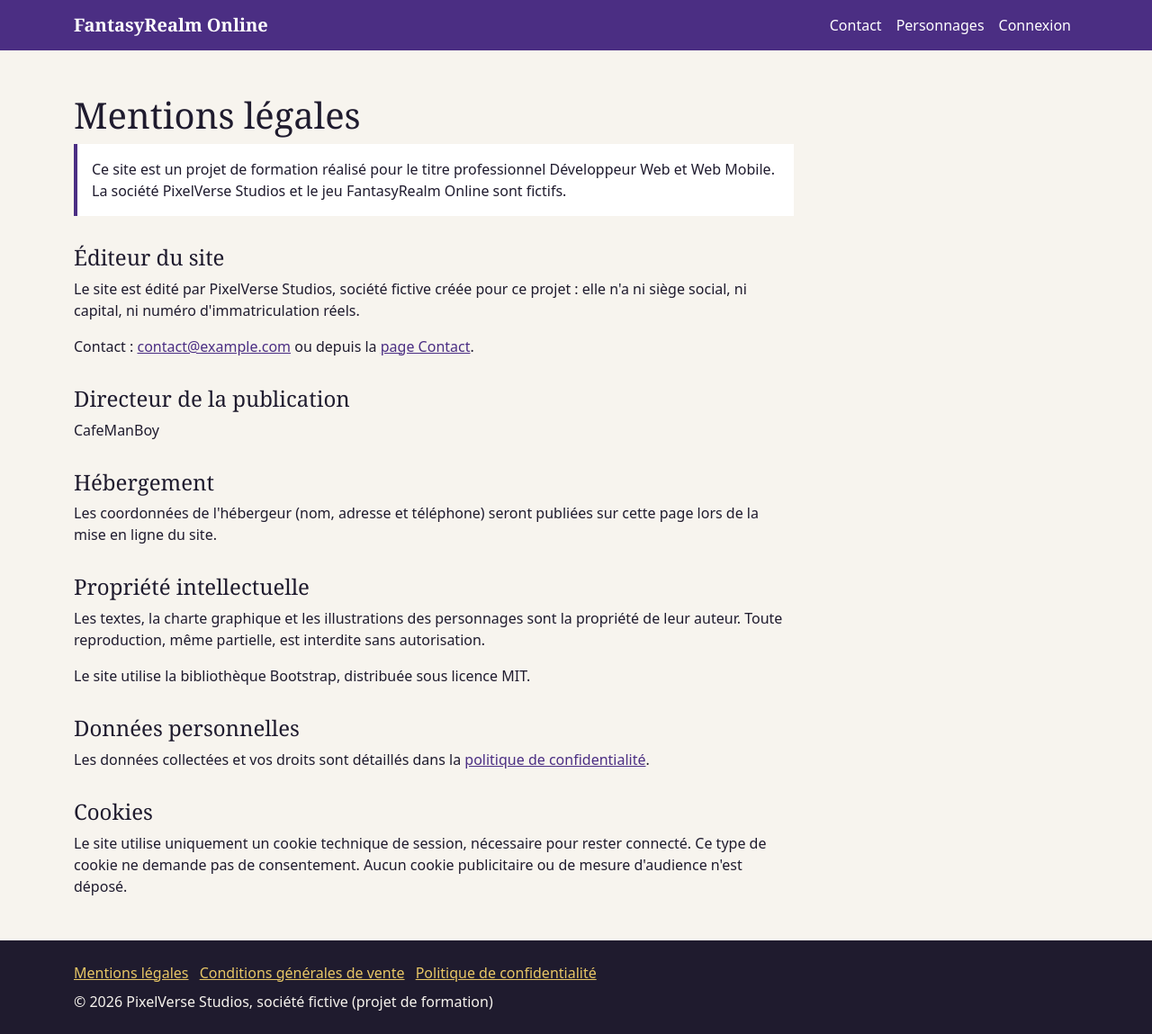
After one commit to CafeManBoy/fantasyrealm, a PHP site: page /mentions-legales in a window 1280 px wide. The commit adds this page. Shown: the whole page at 90% size. Run offline with PHP 8.4, Linux system fonts and the light colour scheme.

Commit message:
feat: mentions légales, CGV et politique de confidentialité

```diff
--- a/app/Controllers/PageController.php
+++ b/app/Controllers/PageController.php
@@ -2,12 +2,27 @@
 
 namespace App\Controllers;
 
-// Contrôleur des pages fixes du site (accueil, page 404)
+// Contrôleur des pages fixes du site (accueil, pages légales, page 404)
 class PageController extends Controller
 {
     public function accueil(): void
     {
         $this->afficher('accueil', 'Accueil');
+    }
+
+    public function mentionsLegales(): void
+    {
+        $this->afficher('mentions-legales', 'Mentions légales');
+    }
+
+    public function cgv(): void
+    {
+        $this->afficher('cgv', 'Conditions générales de vente');
+    }
+
+    public function confidentialite(): void
+    {
+        $this->afficher('confidentialite', 'Politique de confidentialité');
     }
 
     // Page affichée quand aucune route ne correspond à l'adresse demandée
--- /dev/null
+++ b/app/Views/pages/mentions-legales.php
@@ -0,0 +1,52 @@
+<?php // Mentions légales (lien dans le pied de page, exigé par le sujet) ?>
+<div class="container py-5">
+    <div class="texte-legal">
+        <h1>Mentions légales</h1>
+
+        <p class="encadre-information">
+            Ce site est un projet de formation réalisé pour le titre professionnel Développeur Web et
+            Web Mobile. La société PixelVerse Studios et le jeu FantasyRealm Online sont fictifs.
+        </p>
+
+        <h2>Éditeur du site</h2>
+        <p>
+            Le site est édité par PixelVerse Studios, société fictive créée pour ce projet : elle n'a ni
+            siège social, ni capital, ni numéro d'immatriculation réels.
+        </p>
+        <p>
+            Contact : <a href="mailto:contact@example.com">contact@example.com</a>
+            ou depuis la <a href="/contact">page Contact</a>.
+        </p>
+
+        <h2>Directeur de la publication</h2>
+        <p>CafeManBoy</p>
+
+        <h2>Hébergement</h2>
+        <p>
+            Les coordonnées de l'hébergeur (nom, adresse et téléphone) seront publiées sur cette page
+            lors de la mise en ligne du site.
+        </p>
+
+        <h2>Propriété intellectuelle</h2>
+        <p>
+            Les textes, la charte graphique et les illustrations des personnages sont la propriété de
+            leur auteur. Toute reproduction, même partielle, est interdite sans autorisation.
+        </p>
+        <p>
+            Le site utilise la bibliothèque Bootstrap, distribuée sous licence MIT.
+        </p>
+
+        <h2>Données personnelles</h2>
+        <p>
+            Les données collectées et vos droits sont détaillés dans la
+            <a href="/confidentialite">politique de confidentialité</a>.
+        </p>
+
+        <h2>Cookies</h2>
+        <p class="mb-0">
+            Le site utilise uniquement un cookie technique de session, nécessaire pour rester connecté.
+            Ce type de cookie ne demande pas de consentement. Aucun cookie publicitaire ou de mesure
+            d'audience n'est déposé.
+        </p>
+    </div>
+</div>
--- a/config/routes.php
+++ b/config/routes.php
@@ -7,4 +7,7 @@ use App\Controllers\PageController;
 
 return [
     'GET /' => [PageController::class, 'accueil'],
+    'GET /mentions-legales' => [PageController::class, 'mentionsLegales'],
+    'GET /cgv' => [PageController::class, 'cgv'],
+    'GET /confidentialite' => [PageController::class, 'confidentialite'],
 ];
--- a/public/css/style.css
+++ b/public/css/style.css
@@ -167,3 +167,23 @@ button:focus-visible,
     border: 1px solid var(--couleur-bordure);
     border-radius: 0.5rem;
 }
+
+/* 8. Pages légales (mentions légales, CGV, confidentialité)
+   ------------------------------------------------------------------ */
+
+/* Lignes moins longues : un texte long se lit mieux */
+.texte-legal {
+    max-width: 50rem;
+}
+
+.texte-legal h2 {
+    margin-top: 2rem;
+    font-size: 1.5rem;
+}
+
+/* Encadré d'information en haut de page */
+.encadre-information {
+    padding: 1rem;
+    background-color: var(--couleur-surface);
+    border-left: 4px solid var(--couleur-primaire);
+}
```
Also changed, not shown: app/Views/pages/cgv.php (added, +78 -0 lines), app/Views/pages/confidentialite.php (added, +84 -0 lines).
